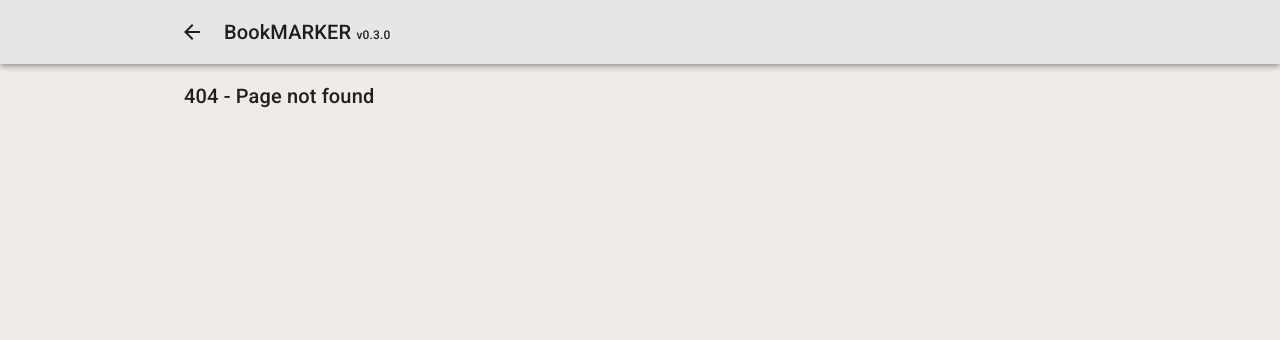
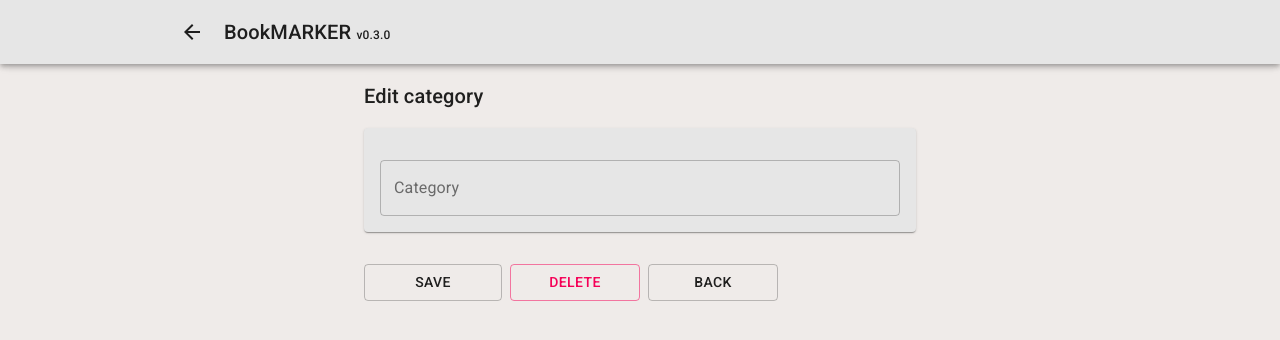
Before and after one commit to openXapps/web-apps-bookmarker-mui, a React (Create React App) app: page /categoryedit/1 in a window 1280 px wide. Before the commit this address had no page. Shown: the top 340 px of the page. Built offline with nearby package versions, Linux system fonts and the light colour scheme.

Commit message:
Development progress

```diff
--- a/src/App.js
+++ b/src/App.js
@@ -22,6 +22,7 @@ import HeaderComponent from './components/Header/HeaderComponent';
 import ContentComponent from './components/Content/ContentComponent';
 import EditorComponent from './components/Editor/EditorComponent';
 import CategoryComponent from './components/Category/CategoryComponent';
+import CategoryEditComponent from './components/Category/CategoryEditComponent';
 import DownloadComponent from './components/Download/DownloadComponent';
 import UploadComponent from './components/Upload/UploadComponent';
 import SettingsComponent from './components/Settings/SettingsComponent';
@@ -49,6 +50,7 @@ const App = () => {
           <Route path="/new" component={EditorComponent} />
           <Route path="/edit/:id" component={EditorComponent} />
           <Route path="/categories" component={CategoryComponent} />
+          <Route path="/categoryedit/:id" component={CategoryEditComponent} />
           <Route path="/download" component={DownloadComponent} />
           <Route path="/upload" component={UploadComponent} />
           <Route path="/settings" component={SettingsComponent} />
--- a/src/components/Category/CategoryComponent.js
+++ b/src/components/Category/CategoryComponent.js
@@ -15,7 +15,7 @@ import {
 } from '../../utilities/localstorage';
 import useStyles from './CategoryStyles';
 
-const CategoryComponent = () => {
+const CategoryComponent = ({ history }) => {
     const classes = useStyles();
     const [categories, setCategories] = React.useState([]);
 
@@ -24,8 +24,9 @@ const CategoryComponent = () => {
         return () => true;
     }, []);
 
-    const handleEdit = () => {
-
+    const handleEdit = (e) => {
+        const categoryId = e.currentTarget.dataset.categoryId;
+        history.push('/categoryedit/' + categoryId);
     };
 
     return (
--- /dev/null
+++ b/src/components/Category/CategoryEditComponent.js
@@ -0,0 +1,144 @@
+import React from 'react';
+
+import Typography from '@material-ui/core/Typography';
+import Paper from '@material-ui/core/Paper';
+import TextField from '@material-ui/core/TextField';
+import Button from '@material-ui/core/Button';
+import Box from '@material-ui/core/Box';
+import Grid from '@material-ui/core/Grid';
+import Container from '@material-ui/core/Container';
+import Snackbar from '@material-ui/core/Snackbar';
+import Alert from '@material-ui/lab/Alert';
+
+// import useStyles from './CategoryStyles';
+import {
+  // getCategories,
+  getCategoryById,
+} from '../../utilities/localstorage';
+
+const initalFieldData = {
+  categoryId: '',
+  category: '',
+};
+
+const CategoryEdit = ({ history, match }) => {
+  // const classes = useStyles();
+  // const categories = getCategories().statusOK ? getCategories().data : [];
+  const [snackState, setSnackState] = React.useState({
+    severity: 'success',
+    message: 'Category saved',
+    show: false
+  });
+  const [fields, setFields] = React.useState(initalFieldData);
+
+  // Initial effect when component renders
+  React.useEffect(() => {
+    const id = match.params.id;
+    let _category = [];
+    // Route should be /categories/:id
+    _category = getCategoryById(id).data;
+    if (Array.isArray(_category)) {
+      if (_category.length === 1) {
+        setFields({
+          categoryId: _category.categoryId,
+          category: _category.category
+        });
+      }
+    }
+
+    // Effect clean-up function
+    return () => true;
+  }, [match.params.id]);
+
+  const handleFieldChange = ({ target: { name, value } }) => {
+    // console.log('CategoryEdit: on change name........', name);
+    // console.log('CategoryEdit: on change value.......', value);
+    // console.log('------------------------------------------------');
+    setFields({
+      ...fields,
+      [name]: value,
+    });
+  };
+
+  const handleSave = () => {
+    if (!fields.category) {
+      setSnackState({ severity: 'error', message: 'Category cannot be blank', show: true });
+      return;
+    }
+    // TODO - save category here
+    setSnackState({ severity: 'success', message: 'Category saved', show: true });
+  };
+
+  const handleDelete = () => {
+    // TODO - delete category here, but move all attached
+    // bookmarks to Uncategorized first
+    setFields(initalFieldData);
+    setSnackState({ severity: 'success', message: 'Category deleted', show: true });
+  };
+
+  const handleSnackState = () => {
+    setSnackState({ ...snackState, show: false });
+  };
+
+  return (
+    <Container maxWidth="sm">
+      <Box display="flex" flexDirection="column" mt={2}>
+        <Typography variant="h6">Edit category</Typography>
+        <Box mt={{ xs: 1, sm: 2 }} />
+        <Paper component="form" autoComplete="off">
+          <Box p={2}>
+            <Box mt={{ xs: 1, sm: 2 }} />
+            <TextField
+              label="Category"
+              variant="outlined"
+              name="category"
+              value={fields.category}
+              onChange={handleFieldChange}
+              fullWidth
+            />
+          </Box>
+        </Paper>
+        <Box my={{ xs: 0.5, sm: 2 }} />
+        <Grid container alignItems="center">
+          <Grid item xs={12} sm={3}>
+            <Button
+              variant="outlined"
+              fullWidth
+              onClick={handleSave}
+            >Save</Button>
+          </Grid>
+          <Grid item xs={12} sm={3}>
+            <Box pl={{ xs: 0, sm: 1 }} pt={{ xs: 0.5, sm: 0 }}>
+              <Button
+                variant="outlined"
+                fullWidth
+                color="secondary"
+                onClick={handleDelete}
+              >Delete</Button></Box>
+          </Grid>
+          <Grid item xs={12} sm={3}>
+            <Box pl={{ xs: 0, sm: 1 }} pt={{ xs: 0.5, sm: 0 }}>
+              <Button
+                variant="outlined"
+                fullWidth
+                onClick={() => history.goBack()}
+              >Back</Button></Box>
+          </Grid>
+        </Grid>
+      </Box>
+      <Snackbar
+        anchorOrigin={{
+          vertical: 'top',
+          horizontal: 'center',
+        }}
+        open={snackState.show}
+        autoHideDuration={4000}
+        onClose={handleSnackState}
+      ><Alert elevation={6} onClose={handleSnackState} severity={snackState.severity}>
+          {snackState.message}
+        </Alert></Snackbar>
+    </Container>
+  );
+};
+
+export default CategoryEdit;
--- a/src/components/Settings/SettingsComponent.js
+++ b/src/components/Settings/SettingsComponent.js
@@ -6,6 +6,7 @@ import Container from '@material-ui/core/Container';
 
 import { context } from '../../context/StoreProvider';
 import { saveLocalStorage, getSettings } from '../../utilities/localstorage';
+import { storageObject } from '../../utilities/defaultdata';
 import { useStyles } from './SettingsStyles';
 import { Paper } from '@material-ui/core';
 
@@ -14,19 +15,25 @@ const Settings = () => {
   const [state, dispatch] = React.useContext(context);
   const settings = getSettings().data;
   const [_confirmDelete, setConfirmDelete] = React.useState(settings.confirmDelete);
+  const [_hideEmptyCategories, setHideEmptyCategories] = React.useState(settings.hideEmptyCategories);
 
   // Managed by state and persistence
   const handleTheme = () => {
     const _isDark = !state.theme.isDark;
     const _template = _isDark ? 'dark' : 'light';
-    saveLocalStorage('gd-bm-settings', { ...settings, theme: { isDark: _isDark, template: _template } });
+    saveLocalStorage(storageObject.setting, { ...settings, theme: { isDark: _isDark, template: _template } });
     dispatch({ type: 'THEME', payload: { isDark: _isDark, template: _template } });
   };
 
   // // Managed by persistence only
   const handleConfirmDelete = () => {
-    saveLocalStorage('gd-bm-settings', { ...settings, confirmDelete: !_confirmDelete })
+    saveLocalStorage(storageObject.setting, { ...settings, confirmOnDelete: !_confirmDelete });
     setConfirmDelete(!_confirmDelete);
+  };
+
+  const handleHideEmptyCategories = () => {
+    saveLocalStorage(storageObject.setting, { ...settings, hideEmptyCategories: !_hideEmptyCategories });
+    setHideEmptyCategories(!_hideEmptyCategories);
   };
 
   return (
@@ -52,6 +59,13 @@ const Settings = () => {
             onChange={handleConfirmDelete}
           />
         </Box>
+        <Box className={classes.container}>
+          <Typography>Hide Empty Categories</Typography>
+          <Switch
+            checked={_hideEmptyCategories}
+            onChange={handleHideEmptyCategories}
+          />
+        </Box>
       </Paper>
     </Container>
   );
--- a/src/utilities/defaultdata.js
+++ b/src/utilities/defaultdata.js
@@ -20,7 +20,8 @@ export const getDefaultData = () => {
         isDark: false,
         template: 'light'
       },
-      confirmDelete: true,
+      confirmOnDelete: true,
+      hideEmptyCategories: true,
     },
 
     // gd-bm-categories
@@ -101,12 +102,3 @@ export const getDefaultData = () => {
   };
   return response;
 };
-
-// export const emptyBookmark = {
-//   categoryId: '',
-//   siteId: '',
-//   siteName: '',
-//   siteURL: '',
-//   favourite: false,
-//   lastUsed: new Date(),
-// }
--- a/src/utilities/localstorage.js
+++ b/src/utilities/localstorage.js
@@ -35,6 +35,8 @@ export const initialUse = () => {
 
   // Convert old bookmarks to new version (0.3.0)
   if (!settings.statusOK && bookmarks.data.length > 0) {
+    // Make sure bookmarks are from older version
+    if (!bookmarks.data[0].categoryId) {
       const newBookmarks = bookmarks.data.map((v, i) => {
         return (
           {
@@ -48,6 +50,7 @@ export const initialUse = () => {
         );
       });
       saveLocalStorage(storageObject.bookmark, newBookmarks);
+    }
   }
 
   // Bump version if it exists and is not the latest
```
Lines whose indentation alone changed are shown as unchanged.
